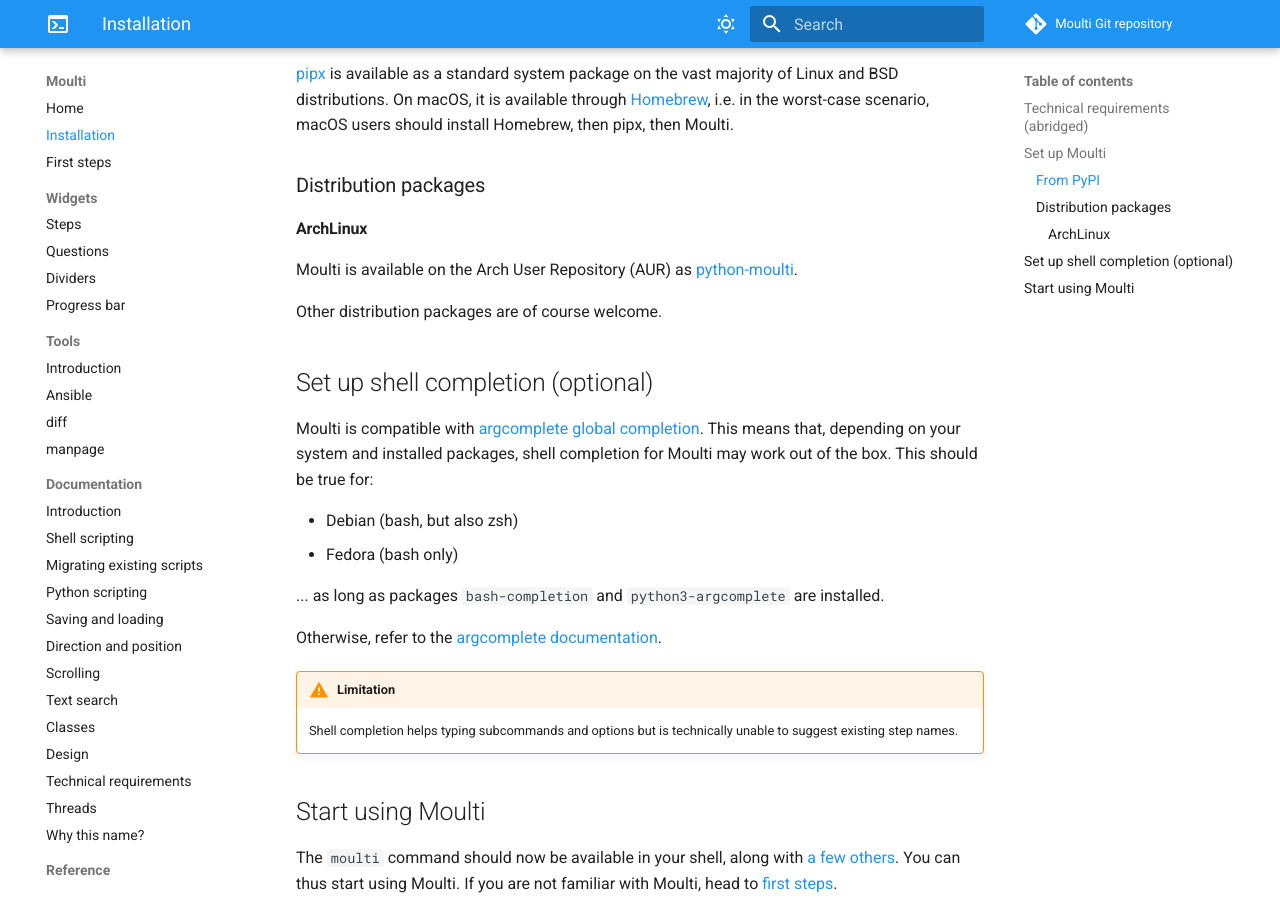
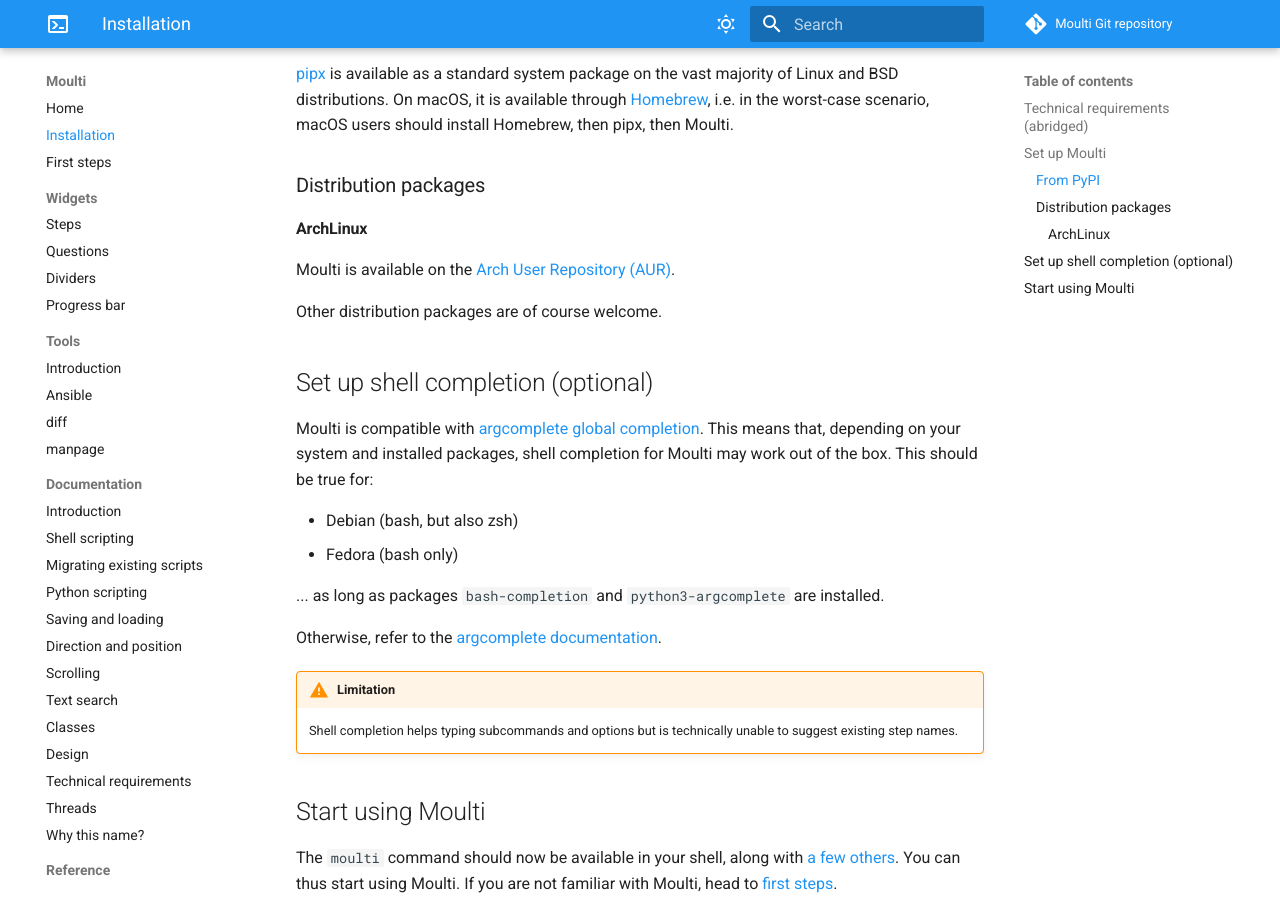
Before and after one commit to xavierog/moulti, an MkDocs documentation site: the page built from doc/docs/install.md, in a window 1280 px wide and 900 px high, scrolled down 687 px. Built offline with MkDocs 1.6.1 and Material for MkDocs 9.7.7, drawn with Linux system fonts in a browser that asks for light colours; nearby versions of some CDN libraries; library files that are not in the unit come from our copies; comment, search, counter and statistics services are not loaded.

Commit message:
docs: update AUR package name

```diff
--- a/doc/docs/install.md
+++ b/doc/docs/install.md
@@ -29,7 +29,7 @@
 
 #### ArchLinux
 
-Moulti is available on the Arch User Repository (AUR) as [python-moulti](https://aur.archlinux.org/packages/python-moulti).
+Moulti is available on the [Arch User Repository (AUR)](https://aur.archlinux.org/packages/moulti).
 
 Other distribution packages are of course welcome.
 
```
